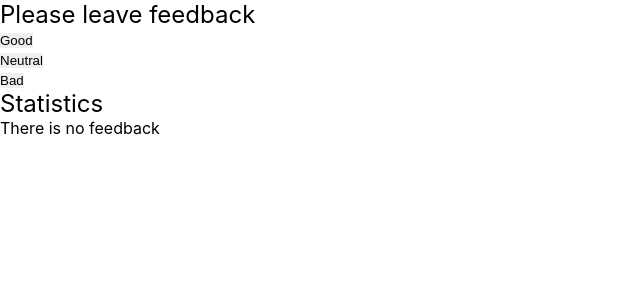
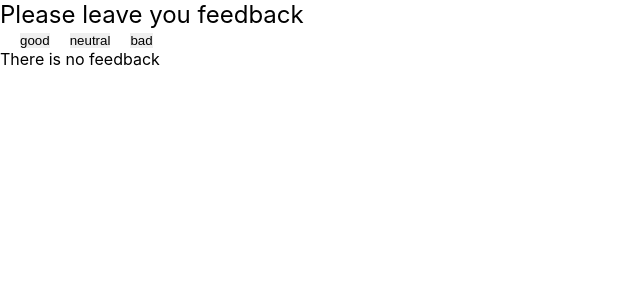
Before and after one commit to VitalinaShpir/goit-react-hw-02-feedback, a React (Create React App) app: page / in a window 1280 px wide. Shown: the top 300 px of the page, without its empty margins (0-640 px from the left). Built offline with nearby package versions, Linux system fonts and the light colour scheme.

Commit message:
1feedback

```diff
--- a/src/components/App.jsx
+++ b/src/components/App.jsx
@@ -1,10 +1,64 @@
-import {Feedback} from './Feedback'
-import css from './FeedbackOptions/FeedbackOptions.module.css'
+import { FeedbackOptions } from './FeedbackOptions/FeedbackOptions';
+import { Component } from 'react';
+import { Section } from './Section/Section';
+import { Statistics } from './Statistics/Statistics';
+import { Notification } from './Notification/Notification';
 
-export const App = () => {
-  return (
-    <main className={css.mainsection}>
-    <Feedback />
-  </main>
-  );
-};
+export class App extends Component {
+  state = {
+    good: 0,
+    neutral: 0,
+    bad: 0,
+  };
+
+  handleLeaveFeedback = option => {
+    this.setState(prevState => ({
+      [option]: prevState[option] + 1,
+    }));
+  };
+
+  countTotalFeedback = () => {
+    const { good, neutral, bad } = this.state;
+    return good + neutral + bad;
+  };
+
+  countPositiveFeedbackPercentage = () => {
+    const { good, neutral, bad } = this.state;
+    const total = good + neutral + bad;
+    return Math.round((good * 100) / total) || 0;
+  };
+
+  render() {
+    const total = this.countTotalFeedback();
+    const positive = this.countPositiveFeedbackPercentage();
+    const { good, neutral, bad } = this.state;
+    const options = Object.keys(this.state);
+
+    return (
+      <>
+        <Section title="Please leave you feedback">
+          <FeedbackOptions
+            options={options}
+            onLeaveFeedback={this.handleLeaveFeedback}
+          />
+        </Section>
+
+        {total > 0 ? (
+          <Section title="Statistics">
+            <Statistics
+              good={good}
+              neutral={neutral}
+              bad={bad}
+              total={total}
+              positive={positive}
+            />
+          </Section>
+        ) : (
+          <Notification message="There is no feedback"></Notification>
+        )}
+      </>
+    );
+  }
+}
+
+export default App;
--- a/src/components/Feedback.jsx
+++ /dev/null
@@ -1,80 +0,0 @@
-import { Component } from 'react';
-import { Statistics } from './Statistics/Statistics';
-import { FeedbackOptions } from './FeedbackOptions/FeedbackOptions';
-import { Section } from './Section/Section';
-import { Notification } from './Notification/Notification';
-import PropTypes from 'prop-types';
-
-export class Feedback extends Component {
-  state = {
-    good: 0,
-    neutral: 0,
-    bad: 0,
-  };
-
-  total = this.countTotalFeedback.call(this, this.state);
-  positives = this.countPositiveFeedbackPercentage.call(this, this.state);
-
-  countTotalFeedback(obj) {
-    this.total = obj.good + obj.neutral + obj.bad;
-    return this.total;
-  }
-
-  countPositiveFeedbackPercentage(obj) {
-    this.positives = (
-      this.total === 0 ? 0 : (obj.good / this.total) * 100
-    ).toFixed(0);
-    return this.positives;
-  }
-
-  increase({ target }) {
-    const mood = target.getAttribute('data-mood');
-
-    this.setState(function (prevState) {
-      const obj = {
-        ...this.state,
-        [mood]: prevState[mood] + 1,
-      };
-
-      this.countTotalFeedback(obj);
-      this.countPositiveFeedbackPercentage(obj);
-
-      return obj;
-    });
-  }
-
-  increaseEvent = this.increase.bind(this);
-
-  render() {
-    const { good, neutral, bad } = this.state;
-
-    return (
-      <div className="feedback-box">
-        <Section
-          title="Please leave feedback"
-          className={'feedback'}
-          titleClassName={'feedback-title'}
-        >
-          <FeedbackOptions onLeaveFeedback={this.increaseEvent} />
-        </Section>
-        <Section
-          title={'Statistics'}
-          className={'statistics'}
-          titleClassName={'statistics-title'}
-        >
-          {this.total ? (
-            <Statistics
-              good={good}
-              bad={bad}
-              neutral={neutral}
-              total={this.total}
-              positives={this.positives}
-            />
-          ) : (
-            <Notification message={'There is no feedback'} />
-          )}
-        </Section>
-      </div>
-    );
-  }
-}
--- a/src/components/FeedbackOptions/Button.jsx
+++ /dev/null
@@ -1,12 +0,0 @@
-export const Button = ({ children, feedback, onLeaveFeedback }) => {
-    return (
-      <button
-        className="feedbackBtn"
-        type="button"
-        data-feedback={feedback}
-        onClick={onLeaveFeedback}
-      >
-        {children}
-      </button>
-    );
-  };
--- a/src/components/FeedbackOptions/FeedbackOptions.jsx
+++ b/src/components/FeedbackOptions/FeedbackOptions.jsx
@@ -1,24 +1,64 @@
+// import { Component } from 'react';
+import PropTypes from 'prop-types';
 import css from './FeedbackOptions.module.css';
-import PropTypes from 'prop-types';
-import { Button } from './Button';
+
+export const FeedbackOptions = ({ options, onLeaveFeedback }) => {
+  return (
+    <div>
+      {options.map(option => {
+        return (
+          <button
+            className={css.feedbackBtn}
+            type="button"
+            key={option}
+            name={option}
+            onClick={() => onLeaveFeedback(option)}
+          >
+            {option}
+          </button>
+        );
+      })}
+    </div>
+  );
+};
 
 
-export const FeedbackOptions = ({ onLeaveFeedback }) => (
-    <ul className={css.feedbackBtnList}>
-      <li>
-        <Button feedback="good" onLeaveFeedback={onLeaveFeedback}>
-          Good
-        </Button>
-      </li>
-      <li>
-        <Button feedback="neutral" onLeaveFeedback={onLeaveFeedback}>
-          Neutral
-        </Button>
-      </li>
-      <li>
-        <Button feedback="bad" onLeaveFeedback={onLeaveFeedback}>
-          Bad
-        </Button>
-      </li>
-    </ul>
-  );
+FeedbackOptions.propTypes={
+  options: PropTypes.arrayOf(PropTypes.string.isRequired),
+  onLeaveFeedback: PropTypes.func.isRequired,
+};
+
+// export class App extends Component {
+//   state = {
+//     good: 0,
+//     neutral: 0,
+//     bad: 0,
+//   };
+
+//   handleClick = e => {
+//     this.setState(prevState => {
+//       return { good: prevState.good + 1 };
+//     });
+//   };
+
+//   render() {
+//     return (
+//       <div>
+//         <p>Please leave your feedback</p>
+//         <ul>
+//           <li>
+//             <button type="button" onClick={this.handleClick}>
+//               Good: {this.state.good}
+//             </button>
+//           </li>
+//           <li>
+//             <button type="button">Neutral: {this.state.neutral}</button>
+//           </li>
+//           <li>
+//             <button type="button">Bad: {this.state.bad}</button>
+//           </li>
+//         </ul>
+//       </div>
+//     );
+//   }
+// }
--- a/src/components/FeedbackOptions/FeedbackOptions.module.css
+++ b/src/components/FeedbackOptions/FeedbackOptions.module.css
@@ -0,0 +1,3 @@
+.feedbackBtn{
+    margin-left: 20px;
+}
--- a/src/components/Notification/Notification.jsx
+++ b/src/components/Notification/Notification.jsx
@@ -1,5 +1,12 @@
+import PropTypes from 'prop-types';
+import css from './Notification.module.css';
 
+export const Notification = ({message})=>{
+    return(
+        <p>{message}</p>
+    )
+}
 
-export const Notification = ({ message }) => (
-    <p className="global-p">{message}</p>
-  );
+Notification.propTypes={
+    message: PropTypes.string.isRequired
+}
--- a/src/components/Section/Section.jsx
+++ b/src/components/Section/Section.jsx
@@ -1,8 +1,16 @@
+import PropTypes from 'prop-types';
+import css from './Section.module.css';
 
-
-export const Section = ({ children, title, className, titleClassName }) => (
-    <section className={className}>
-      <h1 className={`${titleClassName} global-title`}>{title}</h1>
+export const Section = ({ title, children }) => {
+  return (
+    <section>
+      <h2>{title}</h2>
       {children}
     </section>
   );
+};
+
+Section.propTypes = {
+  title: PropTypes.string.isRequired,
+  children: PropTypes.node.isRequired,
+};
--- a/src/components/Statistics/Statistics.jsx
+++ b/src/components/Statistics/Statistics.jsx
@@ -1,6 +1,8 @@
-import css from './Statistics.module.css'
+import css from './Statistics.module.css';
+import PropTypes from 'prop-types';
 
-export const Statistics = ({ good, neutral, bad, total, positives }) => (
+export const Statistics = ({ good, neutral, bad, total, positive }) => {
+  return (
     <ul className={css.statisticsList}>
       <li>
         <p className={css.statisticsItem}>Good: {good}</p>
@@ -15,7 +17,16 @@ export const Statistics = ({ good, neutral, bad, total, positives }) => (
         <p className={css.statisticsItem}>Total: {total}</p>
       </li>
       <li>
-        <p className={css.statisticsItem}>Positive feedback: {positives}%</p>
+        <p className={css.statisticsItem}>Positive feedback: {positive}%</p>
       </li>
     </ul>
   );
+};
+
+Statistics.propTypes = {
+  good: PropTypes.number.isRequired,
+  neutral: PropTypes.number.isRequired,
+  bad: PropTypes.number.isRequired,
+  total: PropTypes.number.isRequired,
+  positive: PropTypes.number.isRequired,
+};
```
